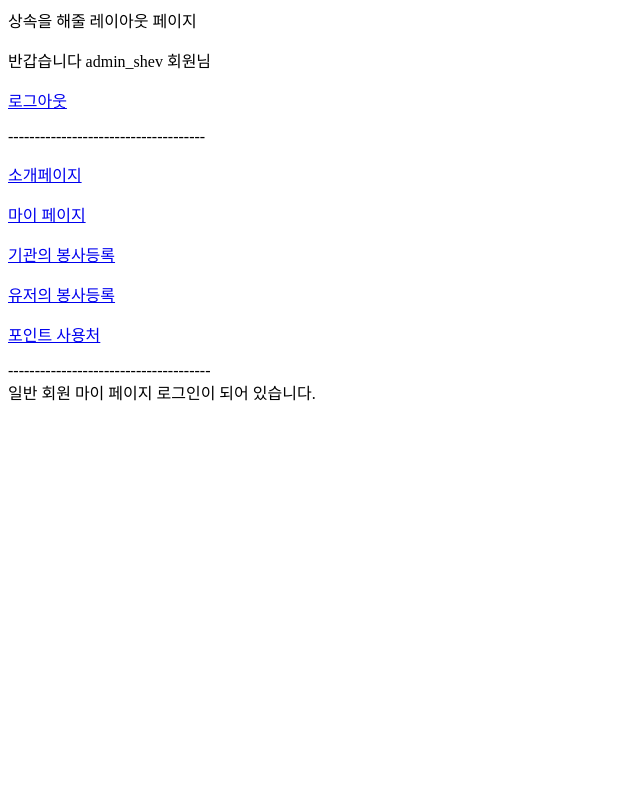
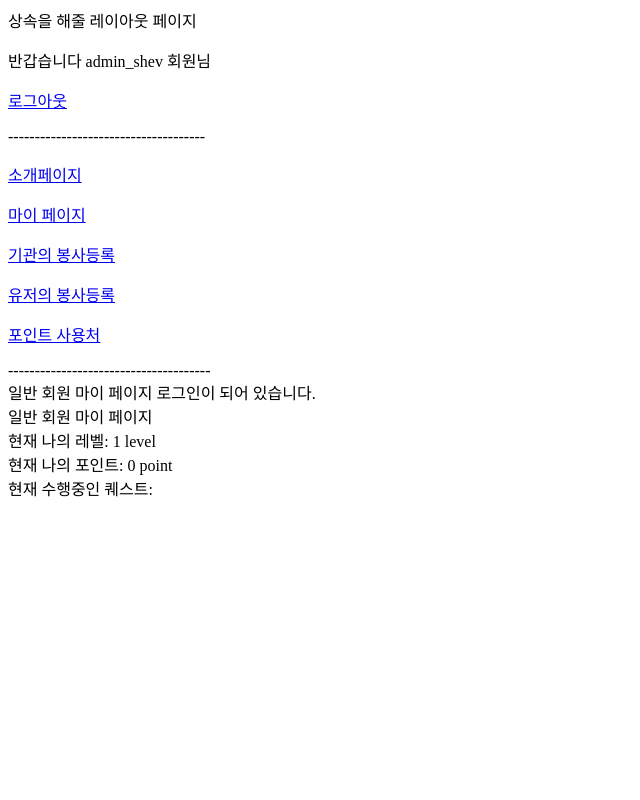
Before and after one commit to audtjr9514/SKHU_LL_Easy_Volunteer_KMS, a Django app: page /mypage in a window 1280 px wide. Shown: the whole page, without its empty margins (0-640 px from the left). Run offline with Django 3.2, Linux system fonts and the light colour scheme; a user stored in the database is signed in; data that the repository does not hold is empty.

Commit message:
19.08.09

```diff
--- a/easy_volunteer/easyvolunteer/forms.py
+++ b/easy_volunteer/easyvolunteer/forms.py
@@ -1,7 +1,16 @@
 from django import forms
+import datetime
 from .models import User, Organ, Service, Area, Job, Product, Brand
 
+YEARS = range(datetime.date.today().year, 1950, -1)
+MONTHS = {
+    1: ('1월'), 2: ('2월'), 3: ('3월'), 4: ('4월'),
+    5: ('5월'), 6: ('6월'), 7: ('7월'), 8: ('8월'),
+    9: ('9월'), 10: ('10월'), 11: ('11월'), 12: ('12월')
+}
 # 로그인 폼
+
+
 class SigninForm(forms.Form):
     email = forms.EmailField(label='이메일', widget=forms.TextInput(
         attrs={
@@ -11,29 +20,52 @@ class SigninForm(forms.Form):
         }
     ))
     password = forms.CharField(label='비밀번호', widget=forms.PasswordInput(
-        attrs={
-            'class': 'form-control',
-            'placeholder': '비밀번호를 입력해주세요',
-            'required': 'True',
-        }
+        attrs={'class': 'form-control',
+               'placeholder': '비밀번호를 입력해주세요',
+               'required': 'True',
+               }
     ))
 
 # 일반회원 회원가입
+
+
 class UserForm(forms.ModelForm):
-    email = forms.EmailField(label='이메일')
-    password1 = forms.CharField(label='비밀번호')
-    password2 = forms.CharField(label='비밀번호 확인')
-    codeNum = forms.DateField(label="생년월일")
+    email = forms.EmailField(
+        label='이메일', help_text="ex) email@gmail.com 형식으로 기재해주세요")
+    password = forms.CharField(
+        label="비밀번호", widget=forms.PasswordInput, required=True)
+    check_password = forms.CharField(
+        label="비밀번호 확인", widget=forms.PasswordInput, required=True)
+    codeNum = forms.DateField(widget=forms.SelectDateWidget(
+        months=MONTHS,
+        years=YEARS,
+        empty_label=("Choose Year", "Choose Month", "Choose Day")),
+        label="생년월일", help_text="ex) 월, 일, 년도를 선택해주세요.")
+    phoneNum = forms.CharField(
+        label="전화번호", help_text='ex) 010-1234-5678 형식으로 기재해주세요.')
+
     class Meta:
         model = User
-        fields = ['name', 'phoneNum',
-                  'job', 'license', 'area', 'another', 'image']
+        fields = ['email', 'password', 'check_password', 'name', 'codeNum',
+                  'phoneNum', 'job', 'license', 'area', 'another', 'image']
+
 
 # 기관회원 회원가입
 class OrganUserForm(forms.ModelForm):
+    email = forms.EmailField(
+        label='이메일', help_text="ex) email@gmail.com 형식으로 기재해주세요")
+    name = forms.CharField(label='기관명')
+    password = forms.CharField(
+        label="비밀번호", widget=forms.PasswordInput, required=True)
+    check_password = forms.CharField(
+        label="비밀번호 확인", widget=forms.PasswordInput, required=True)
+    phoneNum = forms.CharField(
+        label="전화번호", help_text='ex) 010-1234-5678 형식으로 기재해주세요.')
+
     class Meta:
         model = User
-        fields = ['name', 'email', 'password', 'phoneNum', 'area']
+        fields = ['name', 'email', 'password',
+                  'check_password', 'phoneNum', 'area']
 
 # 기관만의 추가 폼
 class OrganForm(forms.ModelForm):
@@ -44,6 +76,13 @@ class OrganForm(forms.ModelForm):
 
 # 기관에서 봉사활동 등록폼
 class ServiceForm(forms.ModelForm):
+    name = forms.CharField(label="봉사활동명")
+    Essential = forms.BooleanField(label="필수퀘스트 여부")
+    point = forms.IntegerField(label="퀘스트 포인트")
+    level = forms.IntegerField(label="퀘스트 레벨")
+    number = forms.IntegerField(label="퀘스트 인원")
+    emergency = forms.BooleanField(label="긴급퀘스트 여부")
+    image = forms.ImageField(label="이미지 등록")
     class Meta:
         model = Service
         fields = ['name', 'Essential', 'point',
--- a/easy_volunteer/easyvolunteer/templates/mypage.html
+++ b/easy_volunteer/easyvolunteer/templates/mypage.html
@@ -4,7 +4,14 @@
 {% block content %}
 일반 회원 마이 페이지
 {% if user.is_authenticated %}
-로그인이 되어 있습니다.
+로그인이 되어 있습니다.<br>
+일반 회원 마이 페이지<br>
+현재 나의 레벨: {{ user.level }} level<br>
+현재 나의 포인트: {{ user.point }} point<br>
+현재 수행중인 퀘스트:
+{% for User in user.service_user.all %}
+{{ User }}<br>
+{% endfor %}
 {% else %}
 <p> 로그인이 필요한 서비스입니다.</p>
 {% endif %}
--- a/easy_volunteer/easyvolunteer/templates/user_signup.html
+++ b/easy_volunteer/easyvolunteer/templates/user_signup.html
@@ -3,7 +3,7 @@
 
 {% block content %}
 일반 회원의 회원가입 페이지
-<form method="post" action ="">
+<form method="POST" action ="">
     {% csrf_token %}
     {{form.as_p}}
     <button type="submit">회원가입하기</button>
--- a/easy_volunteer/easyvolunteer/urls.py
+++ b/easy_volunteer/easyvolunteer/urls.py
@@ -14,5 +14,9 @@ urlpatterns = [
     path('quest', views.quest, name='quest'),                        # 일반 회원이 봉사 등록 페이지
     path('point', views.point, name='point'),                        # 일반 회원이 포인트 사용하는 페이지
     path('user_update/<int:pk>', views.user_update, name='user_update'),    # 회원의 개인정보 수정
-    path('', include('django.contrib.auth.urls')),                   # 로그아웃
+    path('', include('django.contrib.auth.urls')),                  # 로그아웃
+    path('point_update/<int:product_id>/<int:user_id>', views.point_update, name='point_update'),  # 포인트 업데이트
+    path('thanks', views.point_update, name='thanks'),  # 포인트 사용완료 페이지
+    path('quest_update/<int:service_id>/<int:user_id>', views.quest_update, name='quest_update'),  # 퀘스트 등록 후 업데이트
+    path('thanks2', views.quest_update, name='thanks2'),  # 퀘스트 등록완료 페이지
 ]
--- a/easy_volunteer/easyvolunteer/views.py
+++ b/easy_volunteer/easyvolunteer/views.py
@@ -23,7 +23,7 @@ def organ_signup(request):
     if request.method == "POST":
         organ_user_form = OrganUserForm(request.POST)
         organ_form = OrganForm(request.POST)
-        if organ_user_form.is_valid() and organ_form.is_valid():
+        if organ_user_form.is_valid() and organ_form.is_valid()and organ_user_form.cleaned_data["password"] == organ_user_form.cleaned_data["check_password"]:
             organ_user = User.objects.create_user(
                 name = organ_user_form.cleaned_data['name'],
                 email = organ_user_form.cleaned_data['email'],
@@ -51,22 +51,23 @@ def organ_signup(request):
 def user_signup(request):
     if request.method == "POST":
         form = UserForm(request.POST)
-        if form.is_valid():
-            if(form.cleaned_data["password1"] == form.cleaned_data["password2"]):
-                new_user = User.objects.create_user(
-                name=form.cleaned_data["name"],
-                email=form.cleaned_data["email"],
-                password=form.cleaned_data["password1"],
-                codeNum=form.cleaned_data["codeNum"],
-                phoneNum=form.cleaned_data["phoneNum"],
-                job=form.cleaned_data["job"],
-                license=form.cleaned_data["license"],
-                area=form.cleaned_data["area"],
-                another=form.cleaned_data["another"],
-                image=form.cleaned_data["image"]
-            )
-                login(request, new_user)
-                return redirect('main')
+        if form.is_valid() and form.cleaned_data["password"] == form.cleaned_data["check_password"]:
+            new_user = User.objects.create_user(
+            name=form.cleaned_data["name"],
+            email=form.cleaned_data["email"],
+            password=form.cleaned_data["password"],
+            codeNum=form.cleaned_data["codeNum"],
+            phoneNum=form.cleaned_data["phoneNum"],
+            job=form.cleaned_data["job"],
+            license=form.cleaned_data["license"],
+            area=form.cleaned_data["area"],
+            another=form.cleaned_data["another"],
+            image=form.cleaned_data["image"])
+            login(request, new_user)
+            return redirect('main')
+        else:
+            form = UserForm()
+            return render(request, 'main', {'form': form})
     else:
         form = UserForm()
         return render(request, 'user_signup.html', {'form': form})
@@ -82,7 +83,7 @@ def signin(request):
             login(request, user)
             return redirect('main')
         else:
-            return HttpResponse('로그인 실패')
+            return render(request, 'signin.html', {'errormessage': "로그인 정보가 틀렸습니다."})
     else:
         form = SigninForm()
         return render(request, 'signin.html', {'form': form})
@@ -90,9 +91,12 @@ def signin(request):
 
 # 일반 회원 마이페이지
 def mypage(request):
-    return render(request, 'mypage.html')
+    users = User.objects.all()
+    service = Service.objects.all()
+    organs = Organ.objects.all()
+    return render(request, 'mypage.html', {'users': users, 'service': service, 'organs': organs})
 
-
+# 개인 정보 수정
 def user_update(request, user=None):
     if request.method == 'POST':
         form = UserForm(request.POST, instance=user)
@@ -120,8 +124,47 @@ def register(request, service=None):
 
 # 봉사활동을 선택할 수 있는 페이지
 def quest(request):
-    return render(request, 'quest.html')
+    users = User.objects.all()
+    service = Service.objects.all()
+    organs = Organ.objects.all()
+    return render(request, 'quest.html', {'users': users, 'service': service, 'organs': organs})
 
+#봉사활동 선택 후 업데이트
+def quest_update(request, service_id, user_id):
+    service = get_object_or_404(Service, id=service_id)
+    user = get_object_or_404(User, id=user_id)
+    if request.method == "POST":
+        if service.number > 0:
+            if user.level >= service.level:
+                user = User.objects.get(pk=user_id)
+                service.user.add(user)
+                service.number = service.number - 1
+                service.save()
+                return render(request, 'thanks2.html', {'username': user.name, 'service_name': service.name})
+            else:
+                return render(request, 'thanks2.html', {'errormessage': "level이 낮습니다."})
+        else:
+            return render(request, 'thanks2.html', {'errormessage': "인원이 마감되었습니다."})
+    else:
+        return render(request, 'thanks2.html', {'errormessage': "비정상적인 접근입니다."})
 # 회원이 포인트를 사용할 수 있는 페이지
+
+
 def point(request):
-    return render(request, 'point.html')
+    brands = Brand.objects.all()
+    products = Product.objects.all()
+    return render(request, 'point.html', {'brands': brands, 'products': products})
+
+# 회원이 포인트 사용 후 페이지
+def point_update(request, product_id, user_id):
+    product = get_object_or_404(Product, id=product_id)
+    user = get_object_or_404(User, id=user_id)
+    if request.method == "POST":
+        if user.point >= product.point:
+            user.point = user.point - product.point
+            user.save()
+            return render(request, 'thanks.html', {'username': user.name, 'product_name': product.name, 'user_point': user.point})
+        else:
+            return render(request, 'thanks.html', {'errormessage': "포인트가 부족합니다."})
+    else:
+        return render(request, 'thanks.html', {'errormessage': "비정상적인 접근법입니다."})
```
Also changed, not shown: easy_volunteer/easyvolunteer/models.py (+14 -5 lines), easy_volunteer/easyvolunteer/templates/point.html (+13 -1 lines), easy_volunteer/easyvolunteer/templates/quest.html (+13 -0 lines), easy_volunteer/easyvolunteer/templates/thanks.html (added, +10 -0 lines), easy_volunteer/easyvolunteer/templates/thanks2.html (added, +10 -0 lines), easy_volunteer/db.sqlite3, easy_volunteer/easyvolunteer/migrations/0004_auto_20190806_2026.py (added), easy_volunteer/easyvolunteer/migrations/0005_auto_20190807_1916.py (added).
